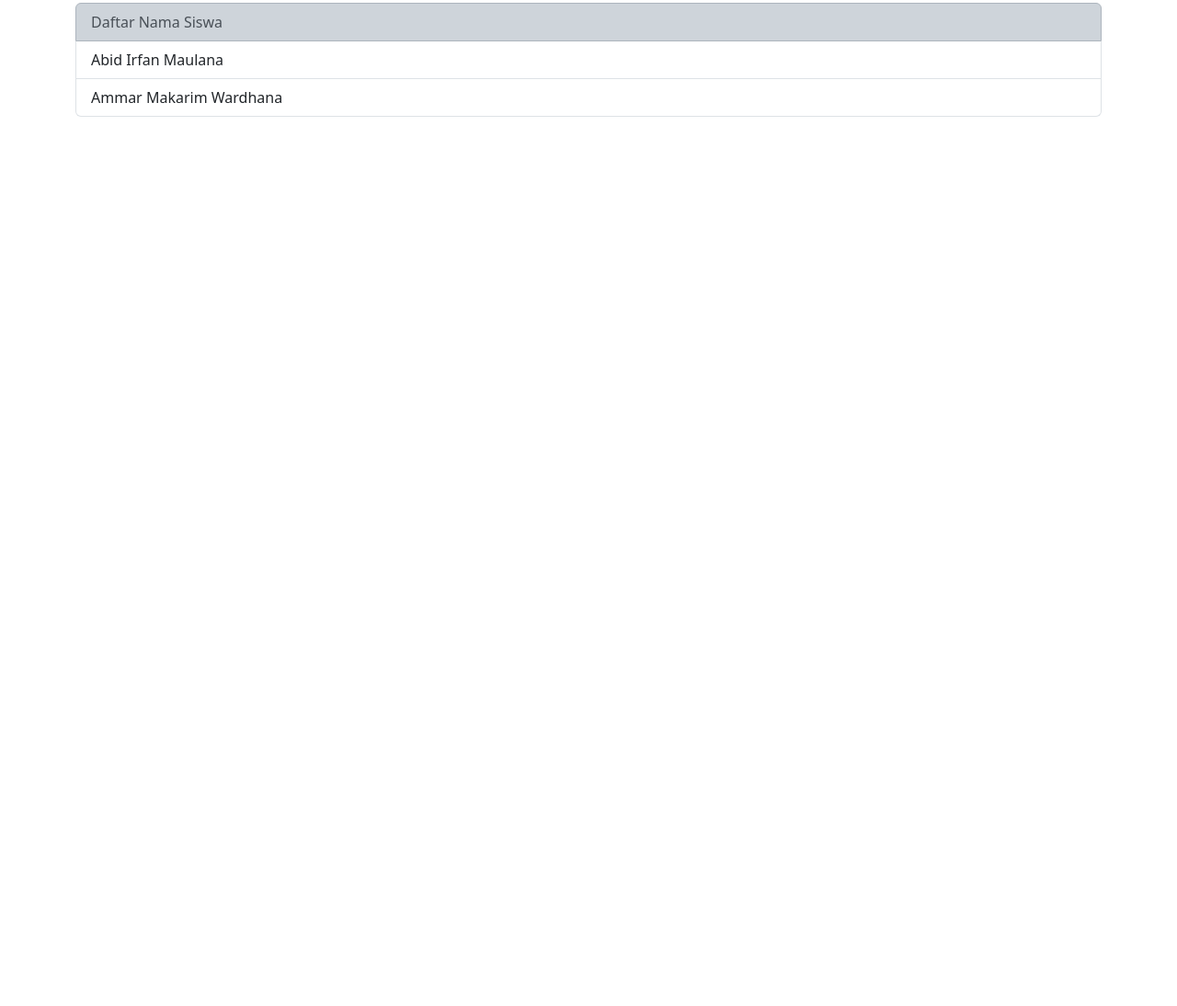
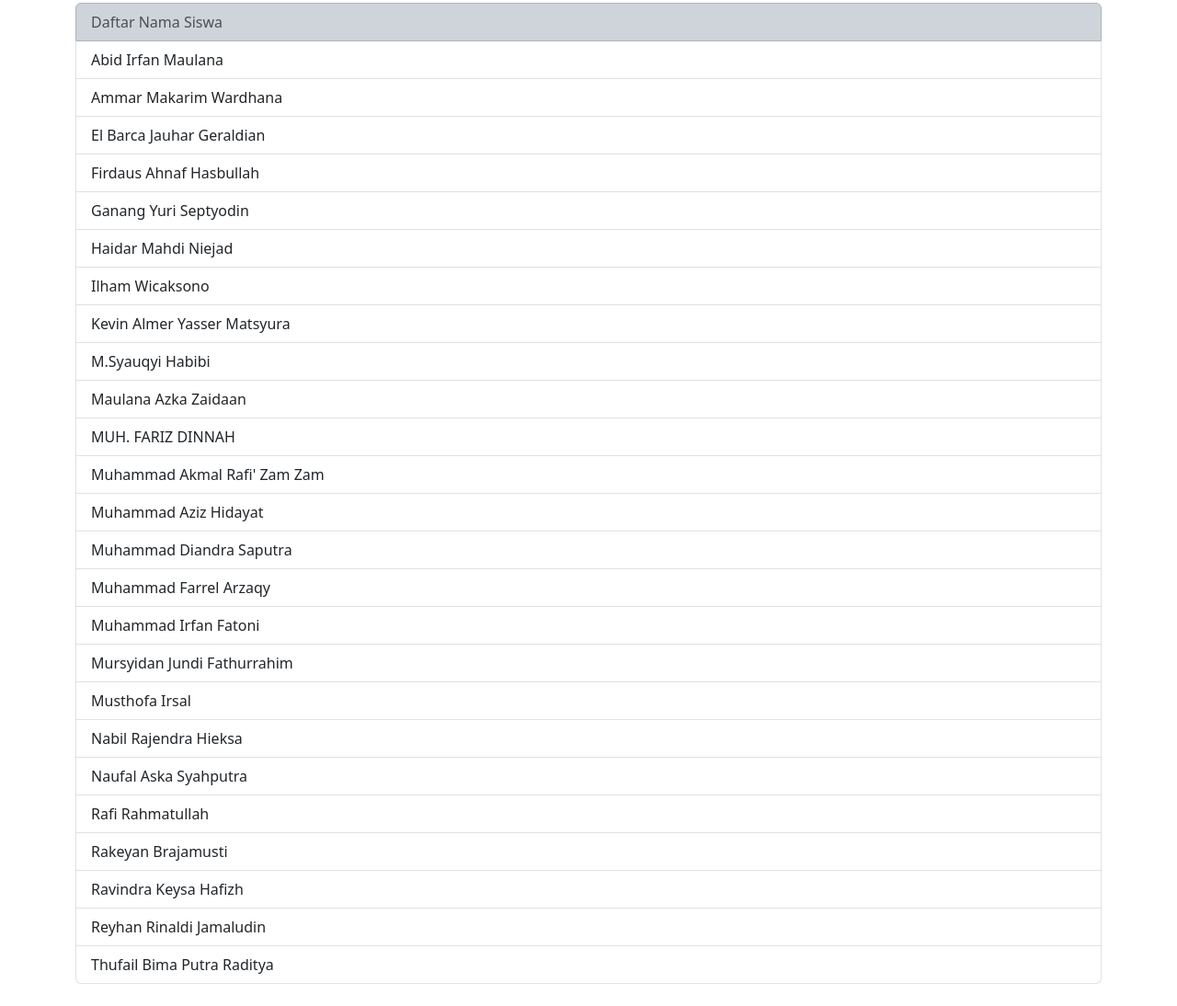
Before and after one commit to alfisyusuf/alfi, a plain HTML site: page abbs-walas-20232024/sem5/tes.html in a window 1280 px wide. Shown: the part 117-1211 px from the top of the page at 92% size. Before the commit the page ends 800 px from the top, so only its background shows below. Drawn offline with nearby package versions, Linux system fonts and the light colour scheme.

Commit message:
Update tes.html

```diff
--- a/abbs-walas-20232024/sem5/tes.html
+++ b/abbs-walas-20232024/sem5/tes.html
@@ -20,6 +20,30 @@
             <!-- Tambahkan nama siswa ke dalam list -->
             <li class="list-group-item" onclick="showData('Abid Irfan Maulana')">Abid Irfan Maulana</li>
             <li class="list-group-item" onclick="showData('Ammar Makarim Wardhana')">Ammar Makarim Wardhana</li>
+            <li class="list-group-item" onclick="showData('El Barca Jauhar Geraldian')">El Barca Jauhar Geraldian</li>
+            <li class="list-group-item" onclick="showData('Firdaus Ahnaf Hasbullah')">Firdaus Ahnaf Hasbullah</li>
+            <li class="list-group-item" onclick="showData('Ganang Yuri Septyodin')">Ganang Yuri Septyodin</li>
+            <li class="list-group-item" onclick="showData('Haidar Mahdi Niejad')">Haidar Mahdi Niejad</li>
+            <li class="list-group-item" onclick="showData('Ilham Wicaksono')">Ilham Wicaksono</li>
+            <li class="list-group-item" onclick="showData('Kevin Almer Yasser Matsyura')">Kevin Almer Yasser Matsyura</li>
+            <li class="list-group-item" onclick="showData('M.Syauqyi Habibi')">M.Syauqyi Habibi</li>
+            <li class="list-group-item" onclick="showData('Maulana Azka Zaidaan')">Maulana Azka Zaidaan</li>
+            <li class="list-group-item" onclick="showData('MUH. FARIZ DINNAH')">MUH. FARIZ DINNAH</li>
+            <li class="list-group-item" onclick="showData('Muhammad Akmal Rafi' Zam Zam')">Muhammad Akmal Rafi' Zam Zam</li>
+            <li class="list-group-item" onclick="showData('Muhammad Aziz Hidayat')">Muhammad Aziz Hidayat</li>
+            <li class="list-group-item" onclick="showData('Muhammad Diandra Saputra')">Muhammad Diandra Saputra</li>
+            <li class="list-group-item" onclick="showData('Muhammad Farrel Arzaqy')">Muhammad Farrel Arzaqy</li>
+            <li class="list-group-item" onclick="showData('Muhammad Irfan Fatoni')">Muhammad Irfan Fatoni</li>
+            <li class="list-group-item" onclick="showData('Mursyidan Jundi Fathurrahim')">Mursyidan Jundi Fathurrahim</li>
+            <li class="list-group-item" onclick="showData('Musthofa Irsal')">Musthofa Irsal</li>
+            <li class="list-group-item" onclick="showData('Nabil Rajendra Hieksa')">Nabil Rajendra Hieksa</li>
+            <li class="list-group-item" onclick="showData('Naufal Aska Syahputra')">Naufal Aska Syahputra</li>
+            <li class="list-group-item" onclick="showData('Rafi Rahmatullah')">Rafi Rahmatullah</li>
+            <li class="list-group-item" onclick="showData('Rakeyan Brajamusti')">Rakeyan Brajamusti</li>
+            <li class="list-group-item" onclick="showData('Ravindra Keysa Hafizh')">Ravindra Keysa Hafizh</li>
+            <li class="list-group-item" onclick="showData('Reyhan Rinaldi Jamaludin')">Reyhan Rinaldi Jamaludin</li>
+            <li class="list-group-item" onclick="showData('Thufail Bima Putra Raditya')">Thufail Bima Putra Raditya</li>
+
             <!-- Tambahkan nama siswa lainnya di sini -->
             <!-- ... -->
         </ul>
```
